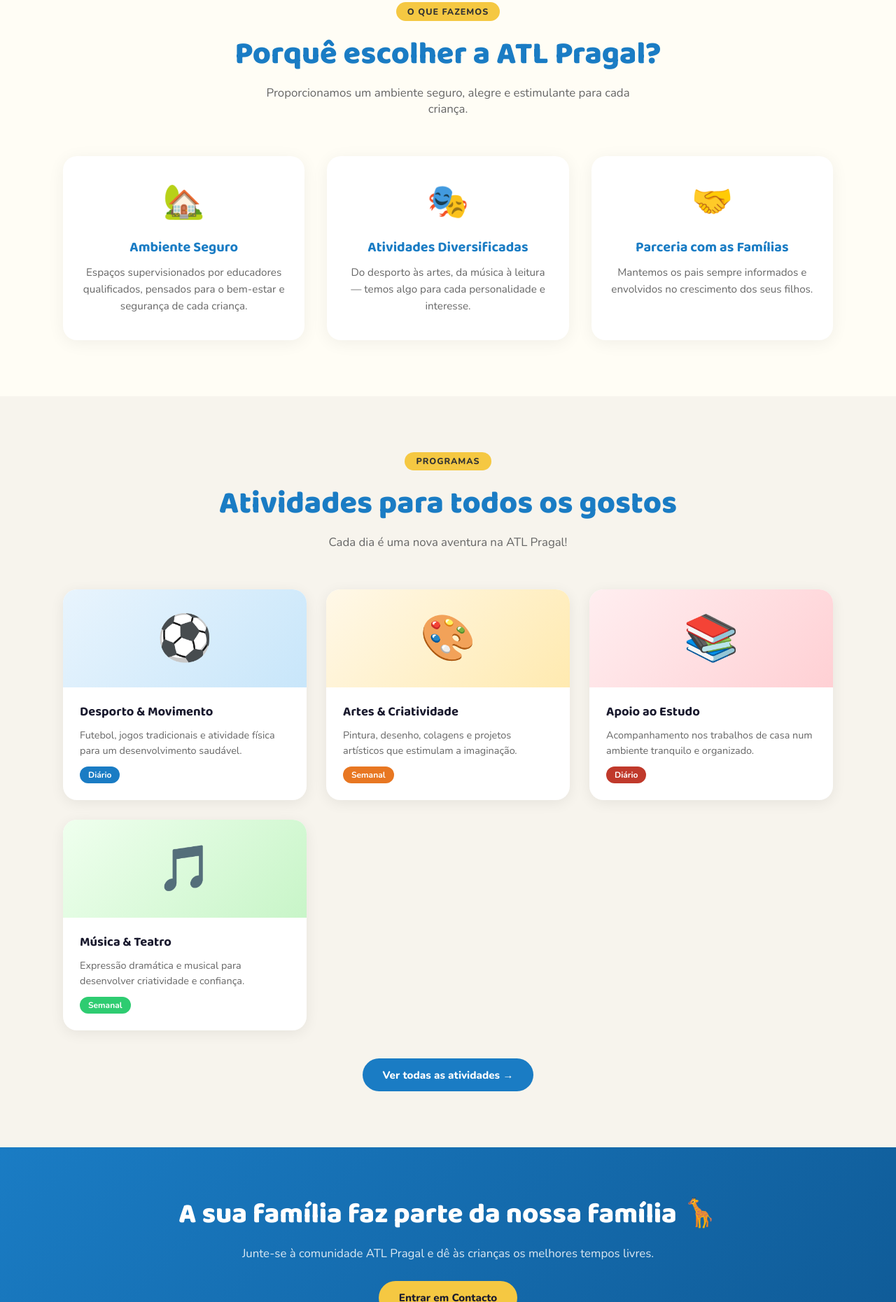
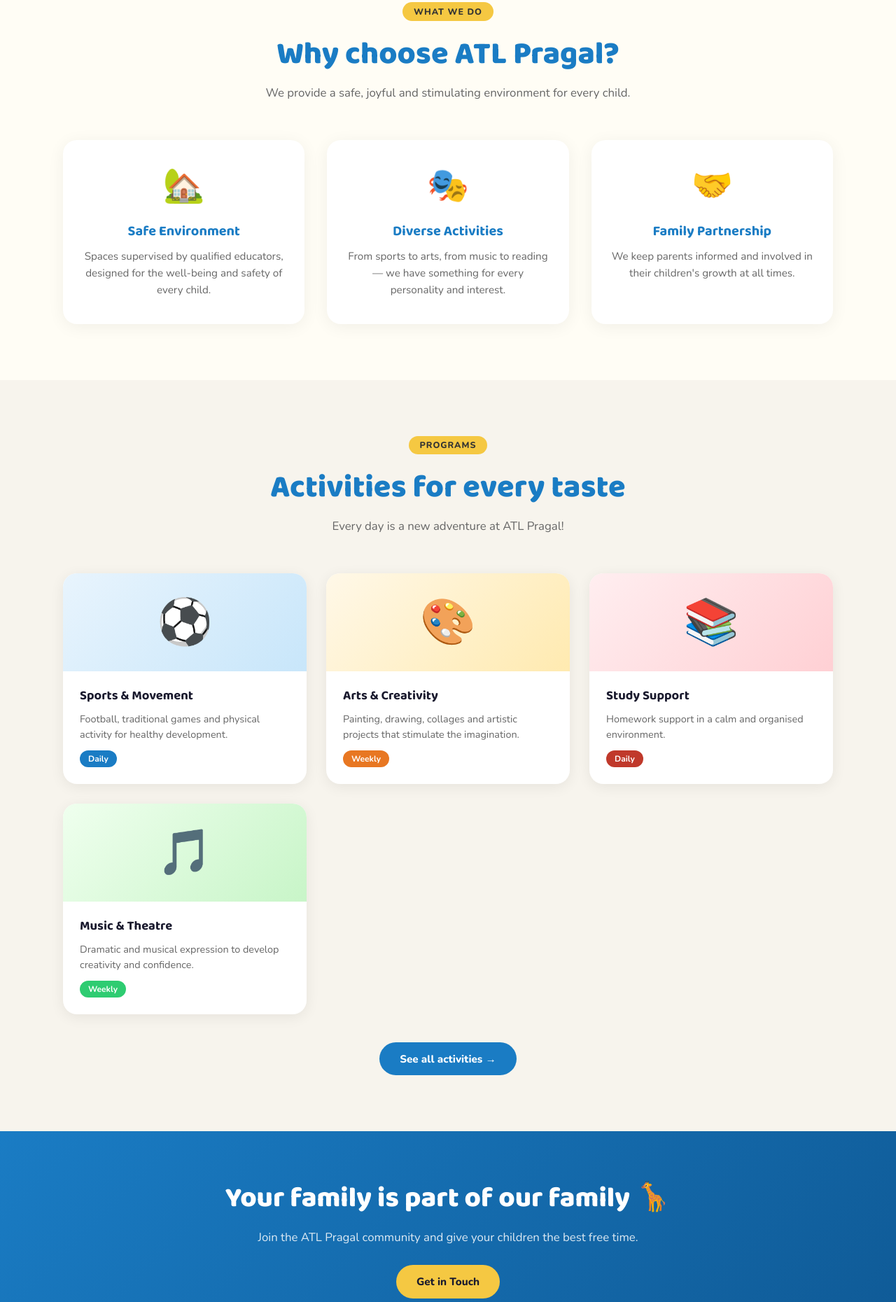
Before and after one commit to acavalheiro/apee-site, a website: page src/index.html in a window 1280 px wide. Shown: the part 877-2737 px from the top of the page at 70% size. Drawn offline with nearby package versions, Linux system fonts and the light colour scheme; files whose address does not match are found by name.

Commit message:
Localization

```diff
--- a/src/index.html
+++ b/src/index.html
@@ -52,7 +52,7 @@
     <section class="hero">
       <div class="hero-inner">
         <div class="hero-text">
-          <span class="pill" data-i18n="home.hero.pill">🦒</span>
+          <span class="pill" data-i18n="home.hero.pill"></span>
           <h1>
             <!-- Two-part heading: plain text + coloured span -->
             <span data-i18n="home.hero.title"></span>
@@ -62,8 +62,8 @@
 
           <p data-i18n="home.hero.description"></p>
           <div class="hero-btns">
-            <button class="btn btn-primary" data-goto="activities">Ver Atividades 🎨</button>
-            <button class="btn btn-secondary" data-goto="contact">Fale Connosco</button>
+            <button class="btn btn-primary" data-goto="activities" data-i18n="home.hero.btn.activities"></button>
+            <button class="btn btn-secondary" data-goto="contact" data-i18n="home.hero.btn.contact"></button>
           </div>
           <div class="hero-stats">
             <div class="stat"><strong>+120</strong><span data-i18n="home.hero.stat.children"></span></div>
@@ -79,79 +79,80 @@
 
     <section>
       <div class="section-header">
-        <span class="pill">O que fazemos</span>
-        <h2>Porquê escolher a ATL Pragal?</h2>
-        <p>Proporcionamos um ambiente seguro, alegre e estimulante para cada criança.</p>
+        <span class="pill" data-i18n="home.features.pill"></span>
+        <h2 data-i18n="home.features.title"></h2>
+        <p data-i18n="home.features.description"></p>
       </div>
       <div class="features-grid">
         <div class="feature-card">
           <div class="feature-icon">🏡</div>
-          <h3>Ambiente Seguro</h3>
-          <p>Espaços supervisionados por educadores qualificados, pensados para o bem-estar e segurança de cada criança.
+          <h3 data-i18n="home.features.safe.title">Ambiente Seguro</h3>
+          <p data-i18n="home.features.safe.desc">Espaços supervisionados por educadores qualificados, pensados para o bem-estar e segurança de cada criança.
           </p>
         </div>
         <div class="feature-card">
           <div class="feature-icon">🎭</div>
-          <h3>Atividades Diversificadas</h3>
-          <p>Do desporto às artes, da música à leitura — temos algo para cada personalidade e interesse.</p>
+          <h3 data-i18n="home.features.diverse.title">Atividades Diversificadas</h3>
+          <p data-i18n="home.features.diverse.desc">Do desporto às artes, da música à leitura — temos algo para cada personalidade e interesse.</p>
         </div>
         <div class="feature-card">
           <div class="feature-icon">🤝</div>
-          <h3>Parceria com as Famílias</h3>
-          <p>Mantemos os pais sempre informados e envolvidos no crescimento dos seus filhos.</p>
+          <h3 data-i18n="home.features.partnership.title">Parceria com as Famílias</h3>
+          <p data-i18n="home.features.partnership.desc">Mantemos os pais sempre informados e envolvidos no crescimento dos seus filhos.</p>
         </div>
       </div>
     </section>
 
     <section class="bg-gray">
       <div class="section-header">
-        <span class="pill">Programas</span>
-        <h2>Atividades para todos os gostos</h2>
-        <p>Cada dia é uma nova aventura na ATL Pragal!</p>
+        <span class="pill" data-i18n="home.activities.pill">Programas</span>
+        <h2 data-i18n="home.activities.title">Atividades para todos os gostos</h2>
+        <p data-i18n="home.activities.description">Cada dia é uma nova aventura na ATL Pragal!</p>
       </div>
       <div class="act-grid">
         <div class="act-card">
           <div class="act-thumb" style="background:linear-gradient(135deg,#e8f4fd,#c8e6fa)">⚽</div>
           <div class="act-body">
-            <h3>Desporto & Movimento</h3>
-            <p>Futebol, jogos tradicionais e atividade física para um desenvolvimento saudável.</p><span
-              class="act-tag">Diário</span>
+            <h3 data-i18n="home.activities.sport.title">Desporto & Movimento</h3>
+            <p data-i18n="home.activities.sport.desc">Futebol, jogos tradicionais e atividade física para um desenvolvimento saudável.</p>
+            <span
+              class="act-tag" data-i18n="home.activities.sport.tag">Diário</span>
           </div>
         </div>
         <div class="act-card">
           <div class="act-thumb" style="background:linear-gradient(135deg,#fff8e8,#ffeab0)">🎨</div>
           <div class="act-body">
-            <h3>Artes & Criatividade</h3>
-            <p>Pintura, desenho, colagens e projetos artísticos que estimulam a imaginação.</p><span class="act-tag"
-              style="background:var(--orange)">Semanal</span>
+            <h3 data-i18n="home.activities.arts.title">Artes & Criatividade</h3>
+            <p data-i18n="home.activities.arts.desc">Pintura, desenho, colagens e projetos artísticos que estimulam a imaginação.</p><span class="act-tag"
+              style="background:var(--orange)" data-i18n="home.activities.arts.tag">Semanal</span>
           </div>
         </div>
         <div class="act-card">
           <div class="act-thumb" style="background:linear-gradient(135deg,#ffeef0,#ffd0d4)">📚</div>
           <div class="act-body">
-            <h3>Apoio ao Estudo</h3>
-            <p>Acompanhamento nos trabalhos de casa num ambiente tranquilo e organizado.</p><span class="act-tag"
-              style="background:var(--red)">Diário</span>
+            <h3 data-i18n="home.activities.study.title">Apoio ao Estudo</h3>
+            <p data-i18n="home.activities.study.desc">Acompanhamento nos trabalhos de casa num ambiente tranquilo e organizado.</p><span class="act-tag"
+              style="background:var(--red)" data-i18n="home.activities.study.tag">Diário</span>
           </div>
         </div>
         <div class="act-card">
           <div class="act-thumb" style="background:linear-gradient(135deg,#efffee,#c8f5c8)">🎵</div>
           <div class="act-body">
-            <h3>Música & Teatro</h3>
-            <p>Expressão dramática e musical para desenvolver criatividade e confiança.</p><span class="act-tag"
-              style="background:#2ecc71">Semanal</span>
+            <h3 data-i18n="home.activities.music.title">Música & Teatro</h3>
+            <p data-i18n="home.activities.music.desc">Expressão dramática e musical para desenvolver criatividade e confiança.</p><span class="act-tag"
+              style="background:#2ecc71" data-i18n="home.activities.music.tag">Semanal</span>
           </div>
         </div>
       </div>
       <div style="text-align:center;margin-top:2.5rem">
-        <button class="btn btn-primary" data-goto="activities">Ver todas as atividades →</button>
+        <button class="btn btn-primary" data-goto="activities" data-i18n="home.activities.btn.all">Ver todas as atividades →</button>
       </div>
     </section>
 
     <div class="cta">
-      <h2>A sua família faz parte da nossa família 🦒</h2>
-      <p>Junte-se à comunidade ATL Pragal e dê às crianças os melhores tempos livres.</p>
-      <button class="btn btn-primary" data-goto="contact">Entrar em Contacto</button>
+      <h2 data-i18n="home.cta.title">A sua família faz parte da nossa família 🦒</h2>
+      <p data-i18n="home.cta.description">Junte-se à comunidade ATL Pragal e dê às crianças os melhores tempos livres.</p>
+      <button class="btn btn-primary" data-goto="contact" data-i18n="home.cta.btn">Entrar em Contacto</button>
     </div>
 
   </div>
```
